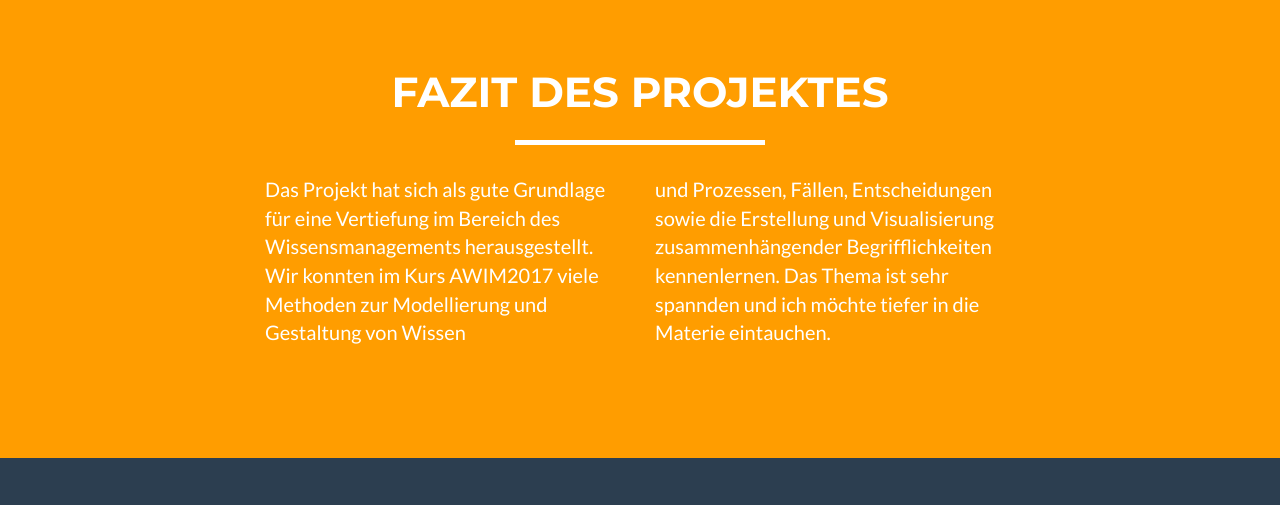
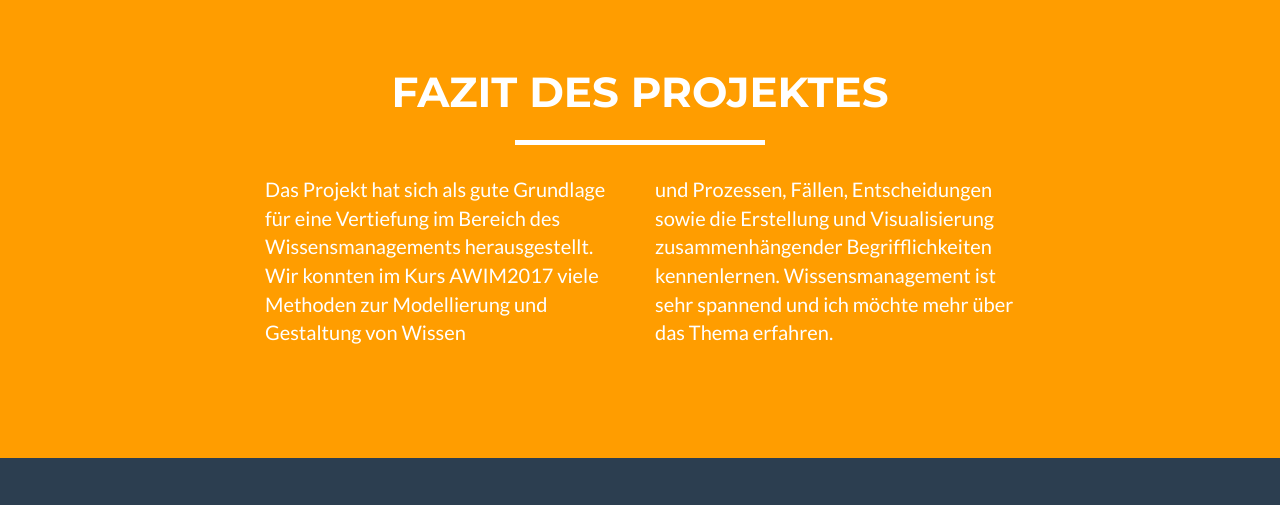
Before and after one commit to MHuehn/MCikus.github.io, a plain HTML site: page index.html in a window 1280 px wide. Shown: the part 1717-2222 px from the top of the page. Drawn offline with nearby package versions, Linux system fonts and the light colour scheme.

Commit message:
typos geändert

```diff
--- a/index.html
+++ b/index.html
@@ -177,7 +177,7 @@
                     <p>Das Projekt hat sich als gute Grundlage für eine Vertiefung im Bereich des Wissensmanagements herausgestellt. Wir konnten im Kurs AWIM2017 viele Methoden zur Modellierung und Gestaltung von Wissen </p>
                 </div>
                 <div class="col-lg-4">
-                    <p>und Prozessen, Fällen, Entscheidungen sowie die Erstellung und Visualisierung zusammenhängender Begrifflichkeiten kennenlernen. Das Thema ist sehr spannden und ich möchte tiefer in die Materie eintauchen.</p>
+                    <p>und Prozessen, Fällen, Entscheidungen sowie die Erstellung und Visualisierung zusammenhängender Begrifflichkeiten kennenlernen. Wissensmanagement ist sehr spannend und ich möchte mehr über das Thema erfahren.</p>
                 </div>
                 <div class="col-lg-8 col-lg-offset-2 text-center">
 
```
